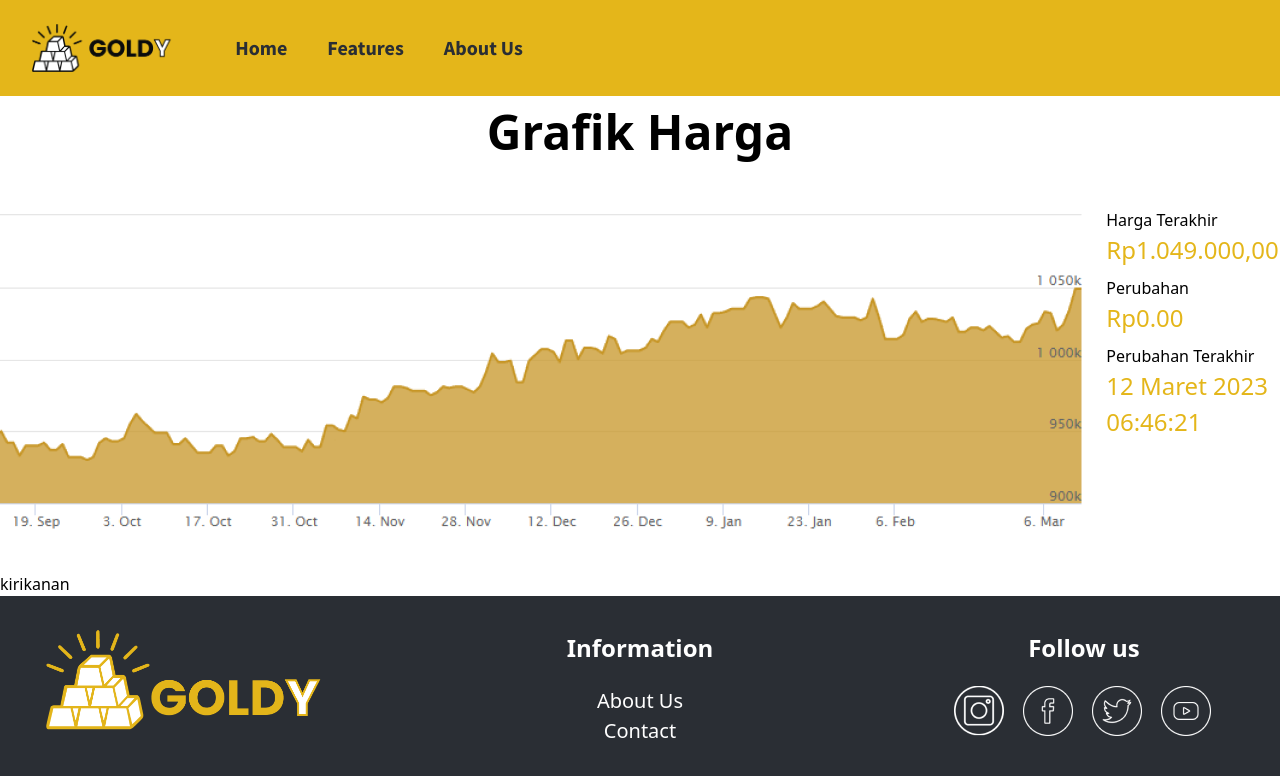
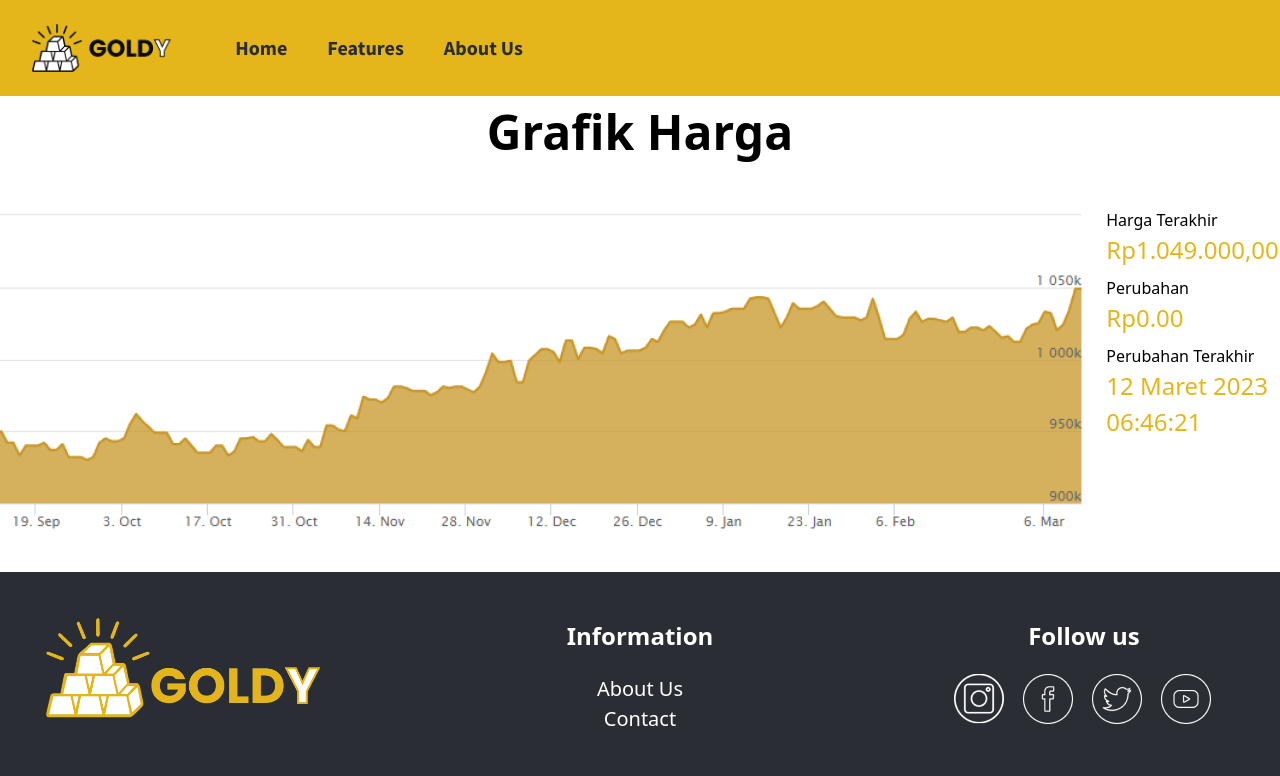
Before and after one commit to Bejo-Group/goldy-FE, a React (Create React App) app in the folder goldy/: page /prediksi in a window 1280 px wide. Shown: the top 776 px of the page. Built offline with nearby package versions, Linux system fonts and the light colour scheme.

Commit message:
Modify prediksi page

```diff
--- a/goldy/src/components/Prediksi.jsx
+++ b/goldy/src/components/Prediksi.jsx
@@ -9,10 +9,6 @@ function Prediksi(){
             <div className='flex flex-col h-screen'>
                 <Navbar/>
                 <DummyGraph/>
-                <div className='flex'>
-                    <div>kiri</div>
-                    <div>kanan</div>
-                </div>
                 <Footer/>
             </div>
         </>
```
